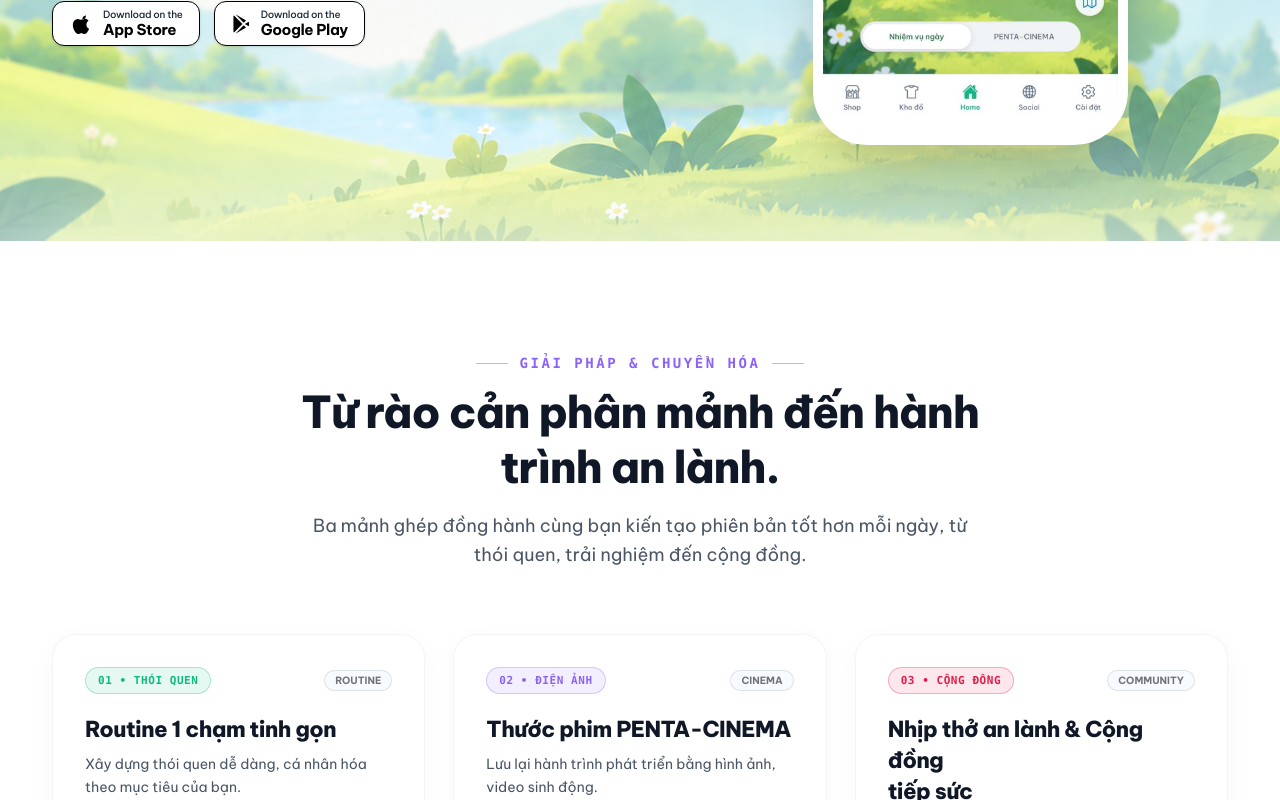
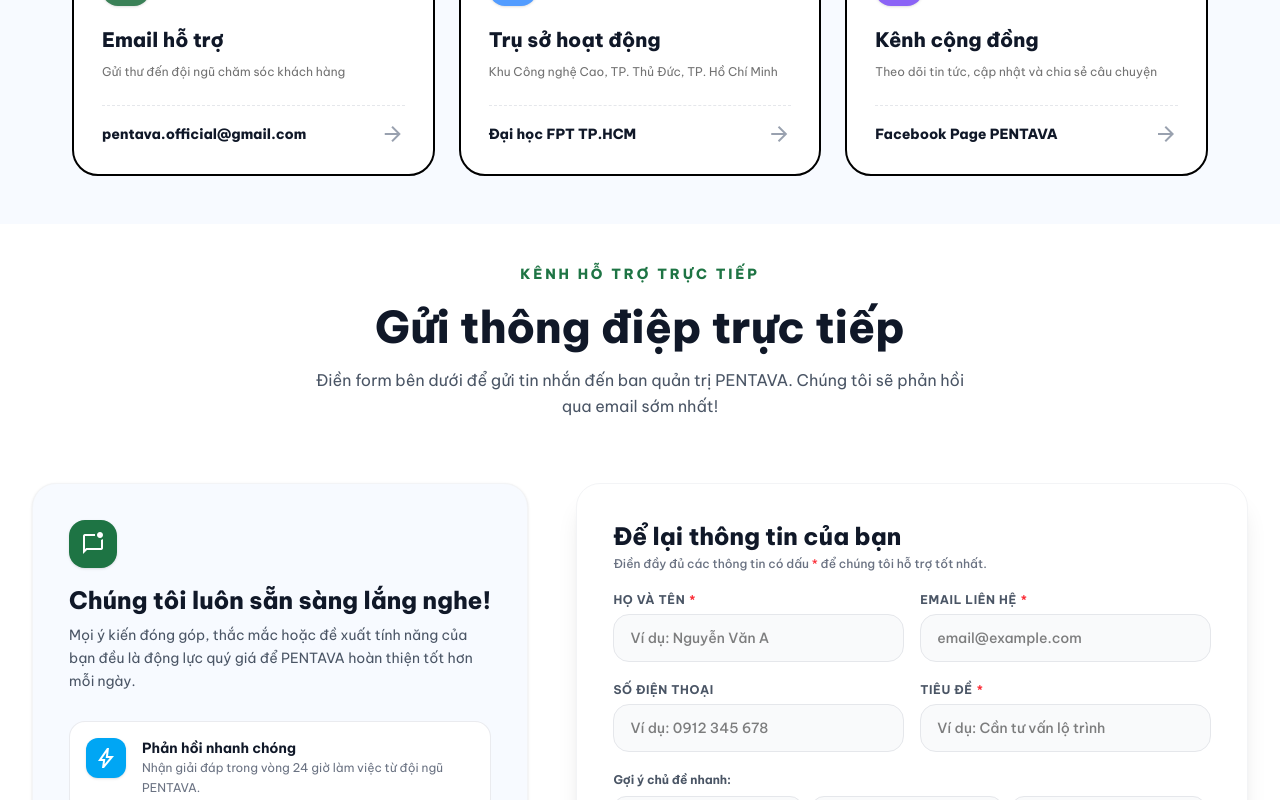
Before and after one commit to AnhKhoa4111/pentava-web, a React (Vite) app: page /contact in a window 1280 px wide. Before the commit this address led to /home. Shown: the part 629-1429 px from the top of the page. Built offline with nearby package versions, Linux system fonts and the light colour scheme; the HTML template or start-up script is replaced by a standard one.

Commit message:
Update footer

```diff
--- a/src/App.tsx
+++ b/src/App.tsx
@@ -13,6 +13,7 @@
 const About = lazy(() => import("./pages/About"))
 const Community = lazy(() => import("./pages/Community"))
 const Blog = lazy(() => import("./pages/Blog"))
+const Contact = lazy(() => import("./pages/Contact"))
 const Privacy = lazy(() => import("./pages/Privacy"))
 const Login = lazy(() => import("./pages/Login"))
 const Admin = lazy(() => import("./pages/Admin"))
@@ -49,6 +50,7 @@
           <Route path="/blog" element={<Blog />} />
 
           <Route path="/privacy" element={<Privacy />} />
+          <Route path="/contact" element={<Contact />} />
           <Route path="/login" element={<Login />} />
           <Route path="/admin" element={<ProtectedAdminRoute />} />
 
--- a/src/components/layouts/Footer.tsx
+++ b/src/components/layouts/Footer.tsx
@@ -1,19 +1,6 @@
-import { Link, useLocation } from "react-router-dom"
+import { Link } from "react-router-dom"
 
 export default function Footer() {
-  const location = useLocation()
-  const isHome = location.pathname === "/" || location.pathname === "/home"
-
-  const scrollToSection = (e: React.MouseEvent, targetId: string) => {
-    if (isHome) {
-      const el = document.getElementById(targetId)
-      if (el) {
-        e.preventDefault()
-        el.scrollIntoView({ behavior: "smooth" })
-      }
-    }
-  }
-
   return (
     <footer className="w-full bg-[#EFF6F0] border-t border-[#DCE8DF] text-gray-800">
       <div className="mx-auto max-w-[1240px] px-6 md:px-8 pt-14 pb-10">
@@ -48,63 +35,24 @@
             </h4>
             <ul className="space-y-2.5 text-sm text-[#4E5B53]">
               <li>
-                {isHome ? (
-                  <a
-                    href="/features"
-                    onClick={(e) => scrollToSection(e, "features")}
-                    className="transition-colors hover:text-[#1E7444]"
-                  >
-                    Tính năng
-                  </a>
-                ) : (
-                  <Link to="/home#features" className="transition-colors hover:text-[#1E7444]">
+                <Link to="/feature" className="transition-colors hover:text-[#1E7444]">
                   Tính năng
                 </Link>
-                )}
               </li>
               <li>
-                {isHome ? (
-                  <a
-                    href="/cinema"
-                    className="transition-colors hover:text-[#1E7444]"
-                  >
-                    PENTA-CINEMA
-                  </a>
-                ) : (
                 <Link to="/cinema" className="transition-colors hover:text-[#1E7444]">
                   PENTA-CINEMA
                 </Link>
-                )}
               </li>
               <li>
-                {isHome ? (
-                  <a
-                    href="#download"
-                    onClick={(e) => scrollToSection(e, "download")}
-                    className="transition-colors hover:text-[#1E7444]"
-                  >
-                    Tải App
-                  </a>
-                ) : (
-                  <Link to="/home#download" className="transition-colors hover:text-[#1E7444]">
+                <Link to="/download" className="transition-colors hover:text-[#1E7444]">
                   Tải App
                 </Link>
-                )}
               </li>
               <li>
-                {isHome ? (
-                  <a
-                    href="#contact"
-                    onClick={(e) => scrollToSection(e, "contact")}
-                    className="transition-colors hover:text-[#1E7444]"
-                  >
-                    Hỗ trợ
-                  </a>
-                ) : (
-                  <Link to="/home#contact" className="transition-colors hover:text-[#1E7444]">
+                <Link to="/support" className="transition-colors hover:text-[#1E7444]">
                   Hỗ trợ
                 </Link>
-                )}
               </li>
             </ul>
           </div>
@@ -116,33 +64,14 @@
             </h4>
             <ul className="space-y-2.5 text-sm text-[#4E5B53]">
               <li>
-                {isHome ? (
-                  <a
-                    href="#solution"
-                    onClick={(e) => scrollToSection(e, "solution")}
-                    className="transition-colors hover:text-[#1E7444]"
-                  >
-                    Về PENTAVA
-                  </a>
-                ) : (
-                  <Link to="/home#solution" className="transition-colors hover:text-[#1E7444]">
+                <Link to="/about" className="transition-colors hover:text-[#1E7444]">
                   Về PENTAVA
                 </Link>
-                )}
               </li>
               <li>
-                {isHome ? (
-                  <a
-                    href="/community"
-                    className="transition-colors hover:text-[#1E7444]"
-                  >
-                    Cộng đồng
-                  </a>
-                ) : (
                 <Link to="/community" className="transition-colors hover:text-[#1E7444]">
                   Cộng đồng
                 </Link>
-                )}
               </li>
               <li>
                 <Link to="/blog" className="transition-colors hover:text-[#1E7444]">
@@ -164,19 +93,9 @@
                 </Link>
               </li>
               <li>
-                {isHome ? (
-                  <a
-                    href="#contact"
-                    onClick={(e) => scrollToSection(e, "contact")}
-                    className="transition-colors hover:text-[#1E7444]"
-                  >
-                    Liên hệ
-                  </a>
-                ) : (
-                  <Link to="/home#contact" className="transition-colors hover:text-[#1E7444]">
+                <Link to="/contact" className="transition-colors hover:text-[#1E7444]">
                   Liên hệ
                 </Link>
-                )}
               </li>
             </ul>
           </div>
--- /dev/null
+++ b/src/pages/Contact.tsx
@@ -0,0 +1,144 @@
+import Header from "../components/layouts/Header"
+import Footer from "../components/layouts/Footer"
+import Reveal from "../components/common/Reveal"
+import ContactSection from "../components/sections/ContactSection"
+
+const contactChannels = [
+  {
+    icon: "mail",
+    title: "Email hỗ trợ",
+    desc: "Gửi thư đến đội ngũ chăm sóc khách hàng",
+    value: "pentava.official@gmail.com",
+    href: "mailto:pentava.official@gmail.com",
+    badge: "Phản hồi < 24h",
+    color: "#3A8157",
+    shadow: "#FFC857",
+  },
+  {
+    icon: "share_location",
+    title: "Trụ sở hoạt động",
+    desc: "Khu Công nghệ Cao, TP. Thủ Đức, TP. Hồ Chí Minh",
+    value: "Đại học FPT TP.HCM",
+    href: "https://maps.google.com/?q=Dai+hoc+FPT+TP.HCM",
+    badge: "TP. Hồ Chí Minh",
+    color: "#529CFF",
+    shadow: "#3A8157",
+  },
+  {
+    icon: "public",
+    title: "Kênh cộng đồng",
+    desc: "Theo dõi tin tức, cập nhật và chia sẻ câu chuyện",
+    value: "Facebook Page PENTAVA",
+    href: "https://www.facebook.com/profile.php?id=61595034024501",
+    badge: "Mạng xã hội",
+    color: "#8B63F6",
+    shadow: "#FFC857",
+  },
+]
+
+export default function Contact() {
+  return (
+    <>
+      <Header />
+
+      <main className="min-h-screen bg-[#F7FAFF] pt-32 text-black lg:pt-28">
+        {/* Banner tiêu đề */}
+        <Reveal>
+          <section className="mx-auto max-w-[1200px] px-6 py-16 text-center md:px-8 md:py-20">
+            <div className="inline-flex items-center gap-2 rounded-full border border-[#D9D9D9] bg-white px-4 py-2 ">
+              <span className="flex h-6 w-6 items-center justify-center rounded-full bg-[#3A8157] text-white">
+                <span className="material-symbols-outlined text-[16px]">
+                  contact_support
+                </span>
+              </span>
+              <span className="text-[10px] font-bold uppercase tracking-widest text-[#3A8157]">
+                KẾT NỐI VỚI PENTAVA
+              </span>
+            </div>
+
+            <h1 className="mx-auto mt-8 max-w-4xl font-extrabold tracking-tight text-black">
+              <span className="mb-4 block text-[34px] leading-none text-[#3A8157] md:text-[48px]">
+                Liên hệ &amp; Đồng hành
+              </span>
+
+              <span className="flex flex-wrap items-baseline justify-center gap-3 text-[38px] leading-[1.12] md:text-[58px]">
+                <span>cùng hệ sinh thái</span>
+
+                <span className="relative inline-block text-[44px] leading-none tracking-[-0.05em] text-black md:text-[68px]">
+                  <span className="relative z-10">PENTAVA</span>
+                  <span className="absolute bottom-1 left-1 right-1 z-0 h-3 rounded-full bg-[#FFC857]/60 md:bottom-2 md:h-5" />
+                </span>
+              </span>
+            </h1>
+
+            <p className="mx-auto mt-6 max-w-2xl text-sm leading-relaxed text-[#727272] md:text-base">
+              Chúng tôi luôn sẵn lòng lắng nghe mọi phản hồi, ý kiến đóng góp, thắc mắc tính năng hoặc các cơ hội hợp tác cùng phát triển lối sống lành mạnh cho người trẻ.
+            </p>
+          </section>
+        </Reveal>
+
+        {/* 3 Thẻ Kênh liên hệ trực tiếp */}
+        <Reveal>
+          <section className="mx-auto max-w-[1200px] px-6 pb-12 md:px-8">
+            <div className="grid grid-cols-1 gap-6 md:grid-cols-3">
+              {contactChannels.map((item) => (
+                <a
+                  key={item.title}
+                  href={item.href}
+                  target={item.href.startsWith("http") ? "_blank" : undefined}
+                  rel={item.href.startsWith("http") ? "noopener noreferrer" : undefined}
+                  className="group relative flex flex-col justify-between rounded-[26px] border-2 border-black bg-white p-7 transition-all duration-200 hover:-translate-y-1.5"
+                >
+                  <div>
+                    <div className="mb-5 flex items-center justify-between">
+                      <div
+                        className="flex h-12 w-12 items-center justify-center rounded-2xl text-white shadow-sm"
+                        style={{ backgroundColor: item.color }}
+                      >
+                        <span className="material-symbols-outlined text-2xl">
+                          {item.icon}
+                        </span>
+                      </div>
+
+                      <span className="rounded-full border border-black/10 bg-[#F7FAFF] px-3 py-1 text-[11px] font-bold text-gray-700">
+                        {item.badge}
+                      </span>
+                    </div>
+
+                    <h2 className="text-xl font-black text-gray-900 group-hover:text-[#1E7444] transition-colors">
+                      {item.title}
+                    </h2>
+
+                    <p className="mt-2 text-xs leading-relaxed text-[#727272]">
+                      {item.desc}
+                    </p>
+                  </div>
+
+                  <div className="mt-6 border-t border-dashed border-gray-200 pt-4">
+                    <p className="text-sm font-extrabold text-gray-900 break-all flex items-center justify-between">
+                      <span>{item.value}</span>
+                      <span className="material-symbols-outlined text-[18px] text-gray-400 group-hover:text-[#1E7444] transition-transform group-hover:translate-x-1">
+                        arrow_forward
+                      </span>
+                    </p>
+                  </div>
+                </a>
+              ))}
+            </div>
+          </section>
+        </Reveal>
+
+        {/* Form gửi liên hệ thực tế */}
+        <Reveal>
+          <ContactSection
+            id="contact-form"
+            title="Gửi thông điệp trực tiếp"
+            subtitle="Điền form bên dưới để gửi tin nhắn đến ban quản trị PENTAVA. Chúng tôi sẽ phản hồi qua email sớm nhất!"
+          />
+        </Reveal>
+      </main>
+
+      <Footer />
+    </>
+  )
+}
```
Also changed, not shown: src/pages/About.tsx (+4 -4 lines). Lines whose indentation alone changed are shown as unchanged.
